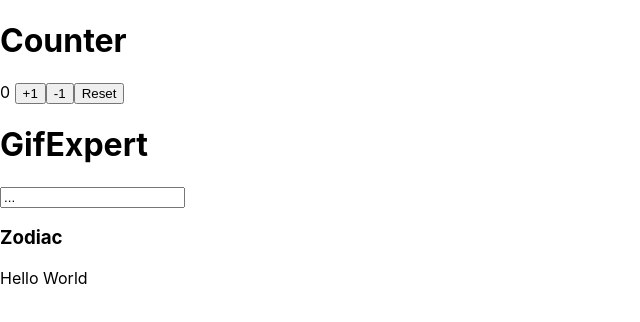
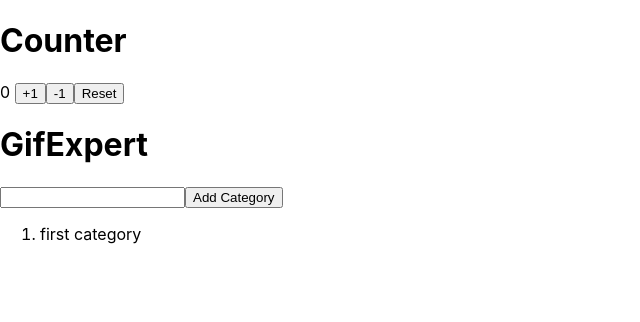
Before and after one commit to JuanJSaavedra52/CHALLENGES-Y-TAREA, a React (Create React App) app: page / in a window 1280 px wide. Shown: the top 322 px of the page, without its empty margins (0-640 px from the left). Built offline with nearby package versions, Linux system fonts and the light colour scheme.

Commit message:
CHALLENGE 4 COMPLETADO

```diff
--- a/src/GiftExpertApp.jsx
+++ b/src/GiftExpertApp.jsx
@@ -1,27 +1,36 @@
+import React from "react";
 import { useState } from "react";
-import { AddCategory } from "./components/AddCategory";
-import { GifGrid } from "./components/GifGrid";
 
 export const GiftExpertApp = () => {
 
-    const [categories, setCategories] = useState(['Zodiac'])
+    const [categories, setCategories] = useState(['first category'])
+    const [category, setCategory] = useState('')
 
-    const onAddCategory = (category) => {
+    const onAddCategory = () => {
         setCategories(list => [...list, category])
+        setCategory('')
+    }
+
+    const onSetCategory = (evt) => {
+        setCategory(evt.target.value)
     }
 
     return (
         <>
             <h1>GifExpert</h1>
-
-            <AddCategory onAddCategory={onAddCategory} />
-            {
-                categories.map(
-                    (category, key) => {
-                        return <GifGrid category={category} key={key} />
-                    }
-                )
-            }
+            <input type="text" value={category}
+                onChange={(event) => onSetCategory(event)} />
+            <button onClick={() => onAddCategory()}> Add Category </button>
+            <ol>
+                {
+                    categories.map(
+                        (category, key) =>
+                        {
+                            return <li key={key}> {category} </li>
+                        }
+                    )
+                }
+            </ol>
         </>
     )
 }
--- a/src/components/AddCategory.jsx
+++ /dev/null
@@ -1,26 +0,0 @@
-import { useState } from "react"
-
-export const AddCategory = ({ onAddCategory }) => {
-    const [inputValue, setInputValue] = useState('...')
-
-    const onInputChange = (evt) => {
-        setInputValue(evt.target.value)
-    }
-
-    const onSubmit = (evt) => {
-        evt.preventDefault();
-        onAddCategory(inputValue);
-        setInputValue('')
-    }
-
-    return (
-        <form onSubmit={(event) => onSubmit(event)}>
-            <input
-                type="text"
-                placeholder="Buscar"
-                value={inputValue}
-                onChange={(event) => onInputChange(event)}
-            />
-        </form>
-    )
-}
--- a/src/components/GifGrid.jsx
+++ /dev/null
@@ -1,11 +0,0 @@
-export const GifGrid = ({category}) => {
-
-    console.log(category)
-
-    return (
-        <>
-            <h3> {category}</h3>
-            <p> Hello World </p>
-        </>
-    )
-}
```
